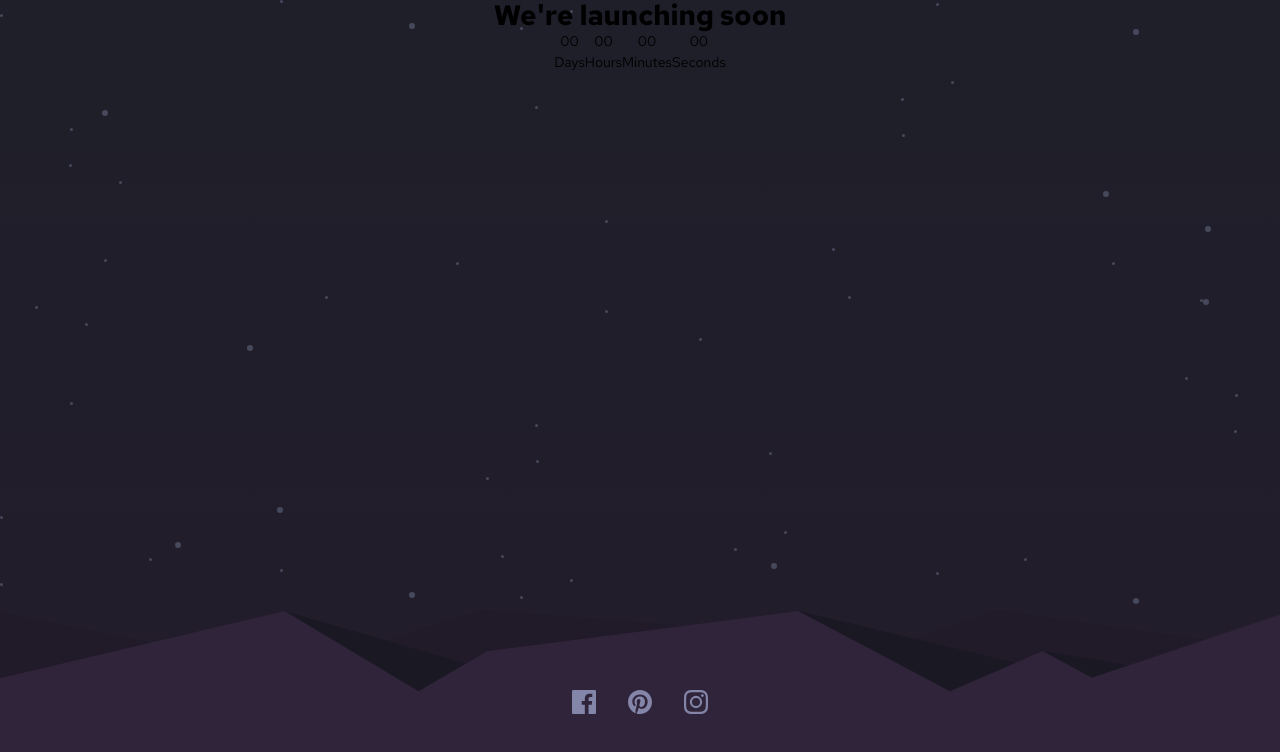
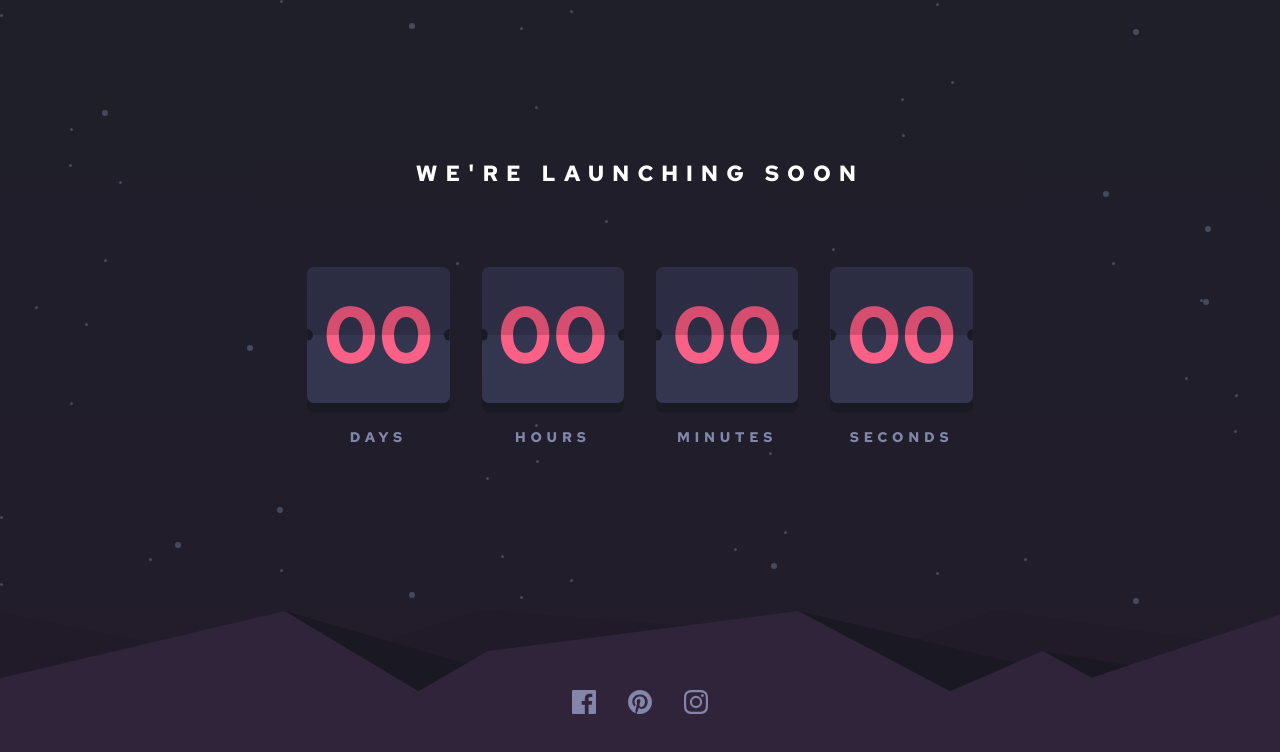
Before and after one commit to DanielDT12/launch-countdown-timer-fem, a website built with Vite: page index.html in a window 1280 px wide. Built offline with nearby package versions, Linux system fonts and the light colour scheme.

Commit message:
compiled css fra scss

```diff
--- a/css/index.css
+++ b/css/index.css
@@ -1,11 +1,14 @@
+@charset "UTF-8";
 :root {
   /* PRIMARY COLORS */
   --clr-primary-gray: hsl(237, 18%, 59%);
   --clr-primary-pink: hsl(345, 95%, 68%);
+  --clr-primary-dark-pink: hsl(345, 62%, 57%);
   --clr-primary-purple: hsl(268, 21%, 14%);
   /* NEUTRAL COLORS */
   --clr-neutral-100: hsl(0, 0%, 100%);
   --clr-neutral-600: hsl(236, 21%, 26%);
+  --clr-neutral-700: hsl(240, 21%, 22%);
   --clr-neutral-800: hsl(235, 16%, 14%);
   --clr-neutral-900: hsl(234, 17%, 12%);
   /* FONT */
@@ -123,6 +126,8 @@ body {
 }
 
 .counter {
+  display: grid;
+  place-content: center;
   text-align: center;
   flex: 1;
 }
@@ -146,6 +151,64 @@ body {
 }
 .footer__link-svg:is(:hover, :focus) {
   fill: var(--clr-primary-pink);
+}
+
+.counter__container {
+  gap: 5rem;
+}
+.counter__timer {
+  gap: 2rem;
+}
+.counter__title {
+  font-size: 1.375rem;
+  font-weight: 700;
+  color: var(--clr-neutral-100);
+  text-transform: uppercase;
+  letter-spacing: 0.5rem;
+}
+.counter__cards {
+  gap: 1.5rem;
+}
+.counter__text {
+  color: var(--clr-primary-gray);
+  text-transform: uppercase;
+  letter-spacing: 0.3rem;
+  font-weight: 700;
+}
+.counter__timer-cell {
+  position: relative;
+  padding: 0.5rem 1rem;
+  border-radius: 0.5em;
+  background-image: linear-gradient(to bottom, var(--clr-neutral-700) 0%, var(--clr-neutral-700) 50%, var(--clr-neutral-600) 50%, var(--clr-neutral-600) 100%);
+  box-shadow: 0 0.6rem 0 var(--clr-neutral-900);
+}
+.counter__timer-cell::before, .counter__timer-cell::after {
+  --timer-cell-pseudo: 0.75rem;
+  content: "";
+  position: absolute;
+  width: var(--timer-cell-pseudo);
+  height: var(--timer-cell-pseudo);
+  top: calc(50% - var(--timer-cell-pseudo) / 2);
+  border-radius: 100vw;
+  background-color: var(--clr-neutral-900);
+}
+.counter__timer-cell::before {
+  /* litt hacky posisjon, burde finne en annen løsning */
+  left: -0.375rem;
+  clip-path: inset(0 0 0 50%);
+}
+.counter__timer-cell::after {
+  right: -0.375rem;
+  clip-path: inset(0 50% 0 0);
+}
+.counter__number {
+  /* webkit prefix er for linear gradient text */
+  width: fit-content;
+  font-size: 5rem;
+  font-weight: 700;
+  background: linear-gradient(to bottom, var(--clr-primary-dark-pink) 0%, var(--clr-primary-dark-pink) 50%, var(--clr-primary-pink) 50%, var(--clr-primary-pink) 100%);
+  -webkit-text-fill-color: transparent;
+  -webkit-background-clip: text;
 }
 
 .visually-hidden {
```
Also changed, not shown: 1 other file.
